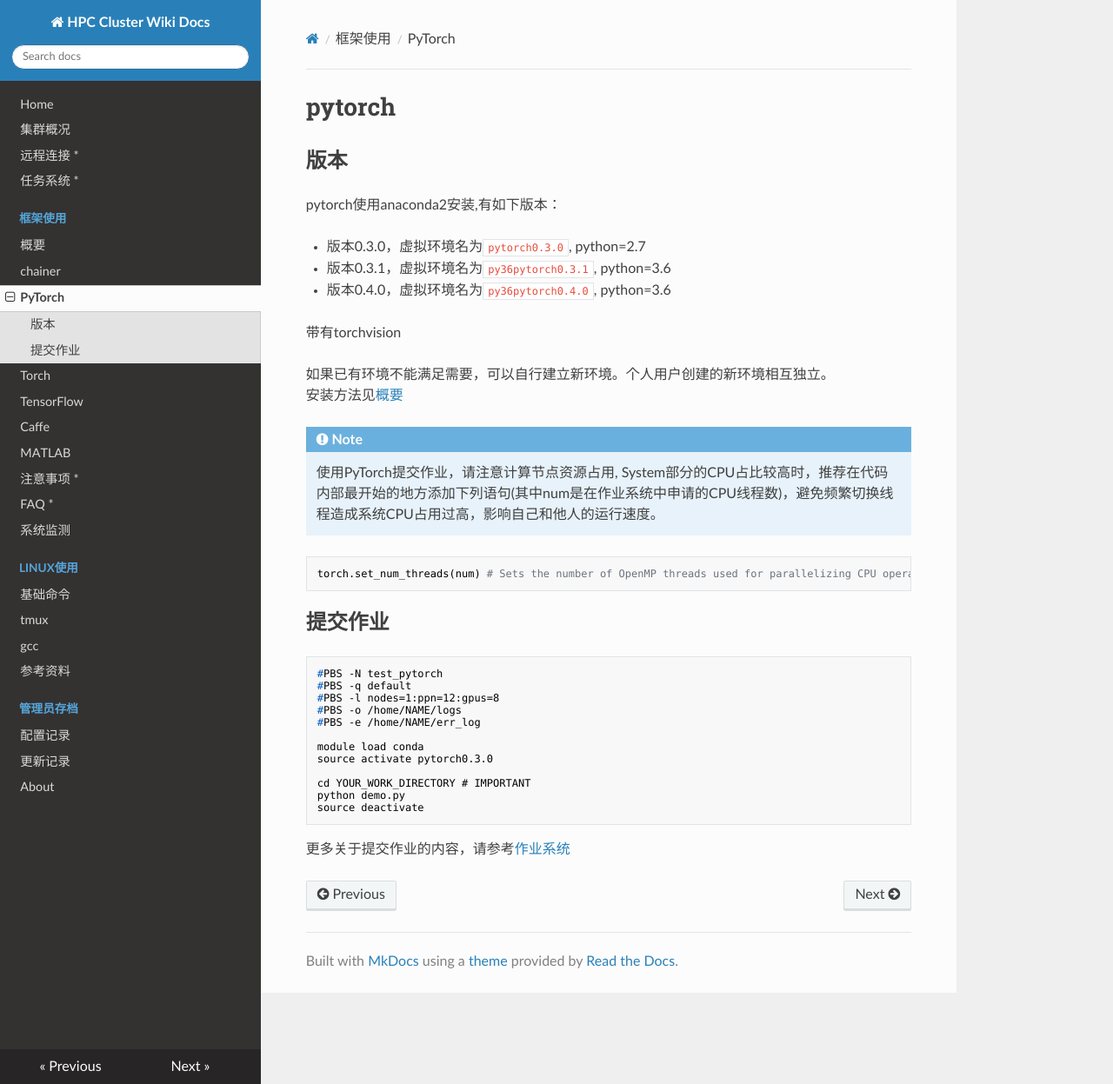
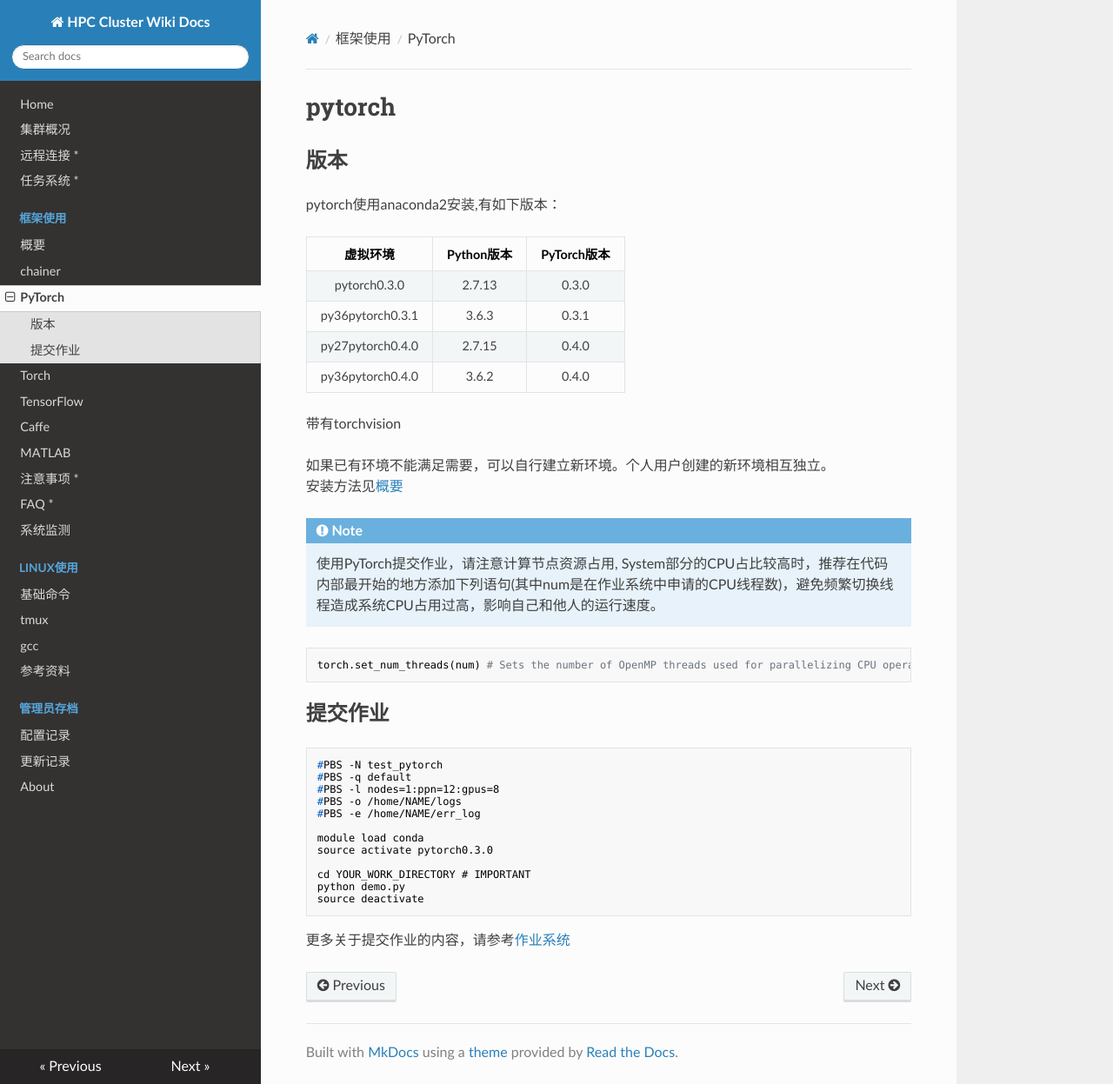
Before and after one commit to SSRheart/HPC_wiki_docs, an MkDocs documentation site: the page built from docs/framework/pytorch.md, in a window 1280 px wide and 1247 px high. Shown: the whole window at 87% size. Built offline with MkDocs 1.6.1, drawn with Linux system fonts in a browser that asks for light colours; nearby versions of some CDN libraries; old or Windows-style settings are respelled for this version of MkDocs.

Commit message:
Update pytorch.md

```diff
--- a/docs/framework/pytorch.md
+++ b/docs/framework/pytorch.md
@@ -4,9 +4,12 @@
 
 pytorch使用anaconda2安装,有如下版本：
 
-* 版本0.3.0，虚拟环境名为`pytorch0.3.0`, python=2.7
-* 版本0.3.1，虚拟环境名为`py36pytorch0.3.1`, python=3.6
-* 版本0.4.0，虚拟环境名为`py36pytorch0.4.0`, python=3.6
+| 虚拟环境 | Python版本 | PyTorch版本 |
+| :---: | :---: | :---: |
+| pytorch0.3.0       |  2.7.13 | 0.3.0 |
+| py36pytorch0.3.1   |  3.6.3 | 0.3.1 |
+| py27pytorch0.4.0   |  2.7.15 | 0.4.0 |
+| py36pytorch0.4.0   |  3.6.2 | 0.4.0 |
 
 带有torchvision
 
```
